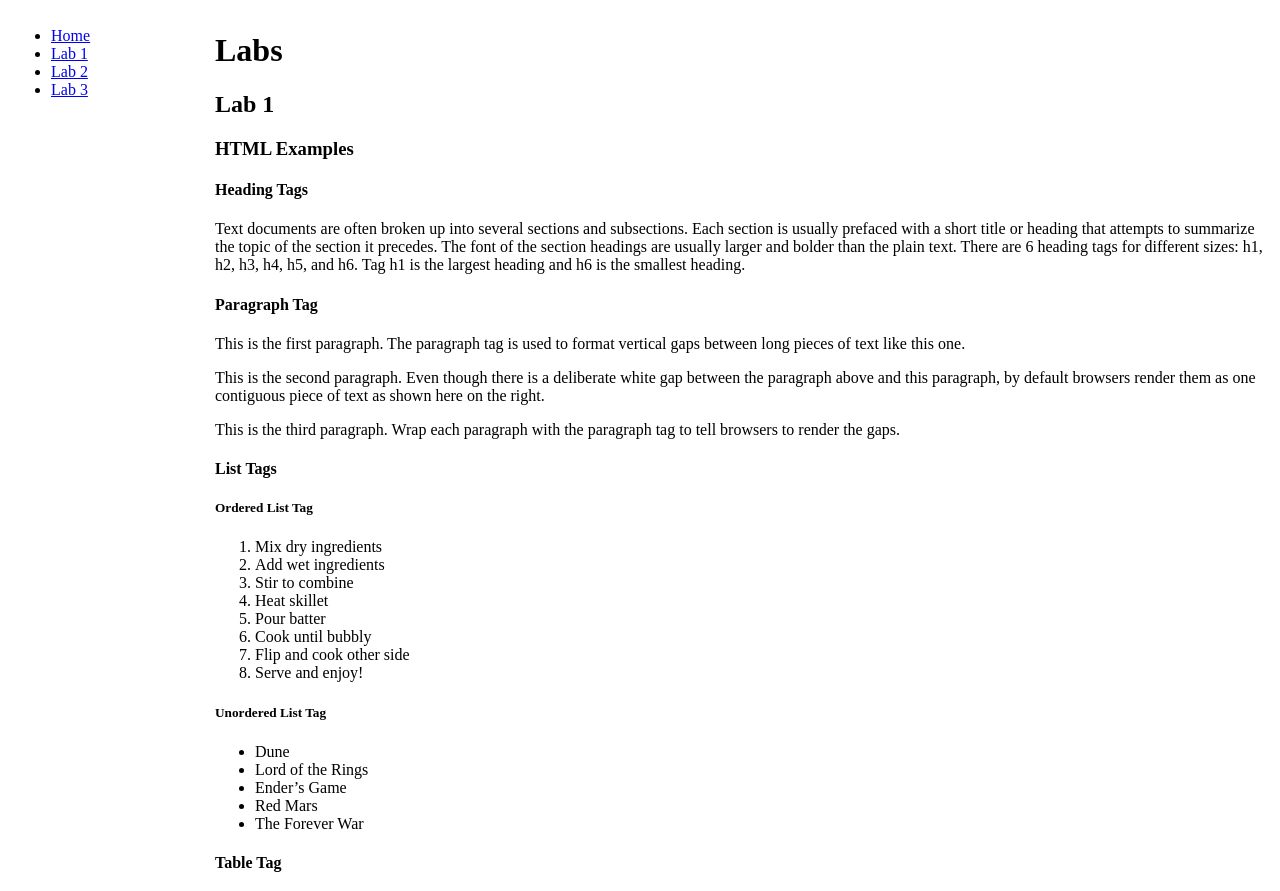
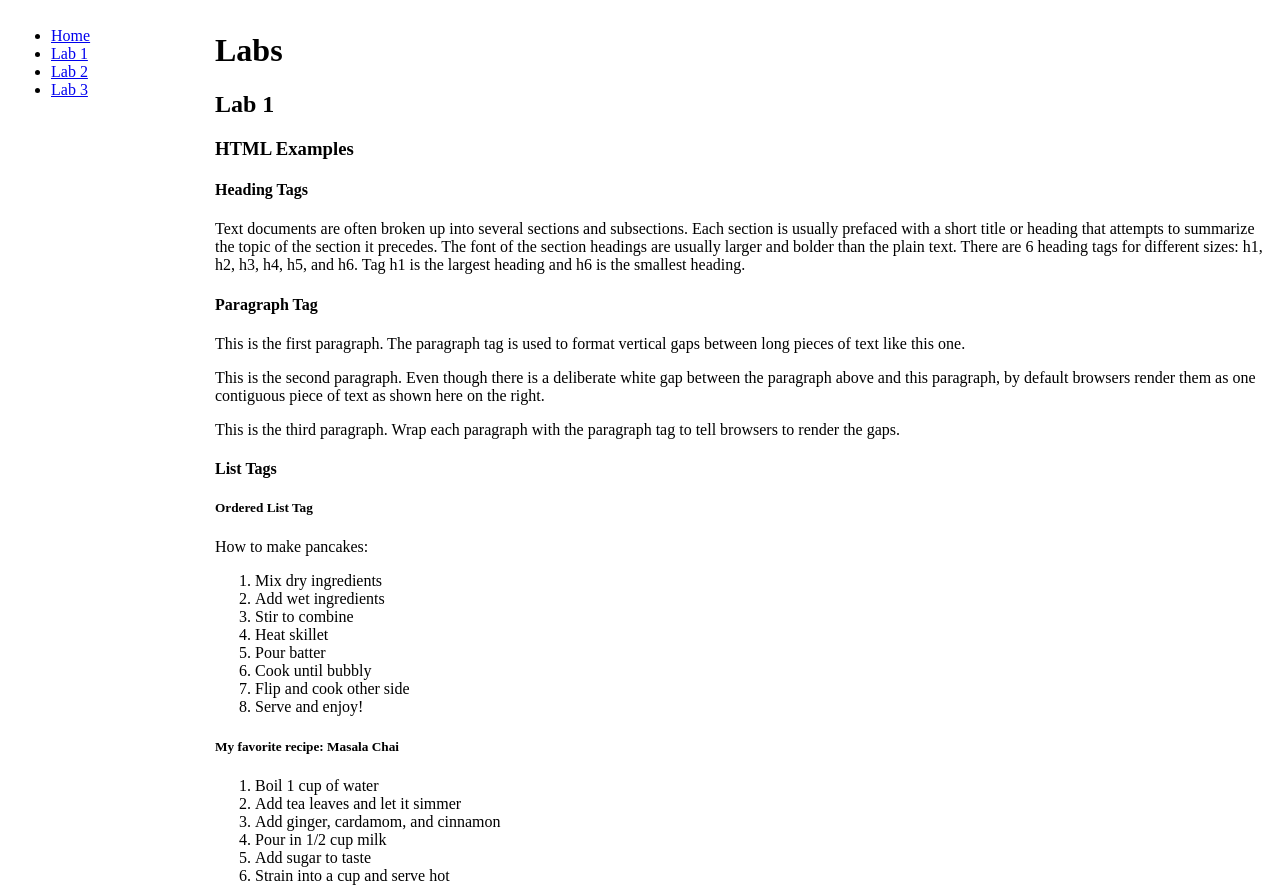
Before and after one commit to venkat5456/kambaz-next-js, a Next.js app: page /Labs/Lab1 in a window 1280 px wide. Shown: the top 891 px of the page. Built offline with nearby package versions, Linux system fonts and the light colour scheme.

Commit message:
made changes

```diff
--- a/app/Labs/Lab1/page.tsx
+++ b/app/Labs/Lab1/page.tsx
@@ -42,7 +42,9 @@ export default function Lab1() {
       {/* Lists */}
       <div id="wd-lists">
         <h4>List Tags</h4>
+
         <h5>Ordered List Tag</h5>
+        <p>How to make pancakes:</p>
         <ol id="wd-pancakes">
           <li>Mix dry ingredients</li>
           <li>Add wet ingredients</li>
@@ -52,6 +54,16 @@ export default function Lab1() {
           <li>Cook until bubbly</li>
           <li>Flip and cook other side</li>
           <li>Serve and enjoy!</li>
+        </ol>
+
+        <h5>My favorite recipe: Masala Chai</h5>
+        <ol id="wd-your-favorite-recipe">
+          <li>Boil 1 cup of water</li>
+          <li>Add tea leaves and let it simmer</li>
+          <li>Add ginger, cardamom, and cinnamon</li>
+          <li>Pour in 1/2 cup milk</li>
+          <li>Add sugar to taste</li>
+          <li>Strain into a cup and serve hot</li>
         </ol>
 
         <h5>Unordered List Tag</h5>
```
